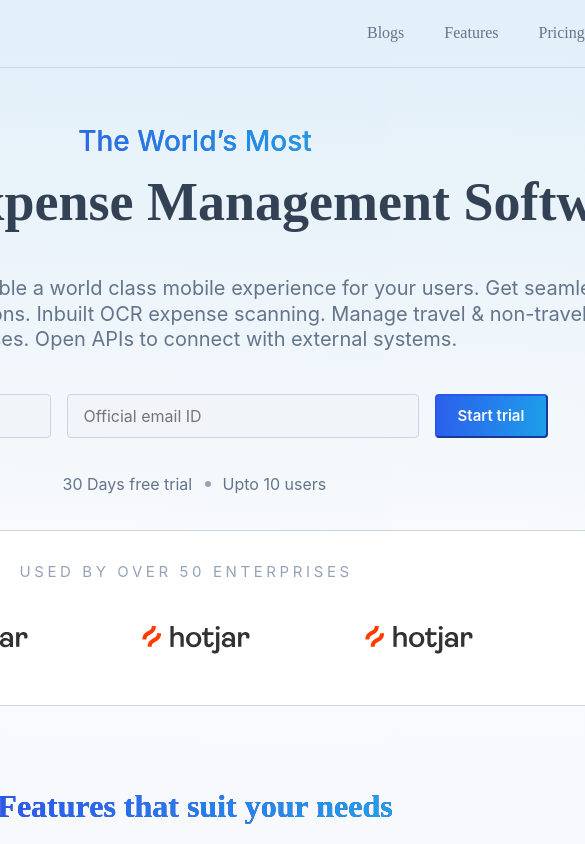
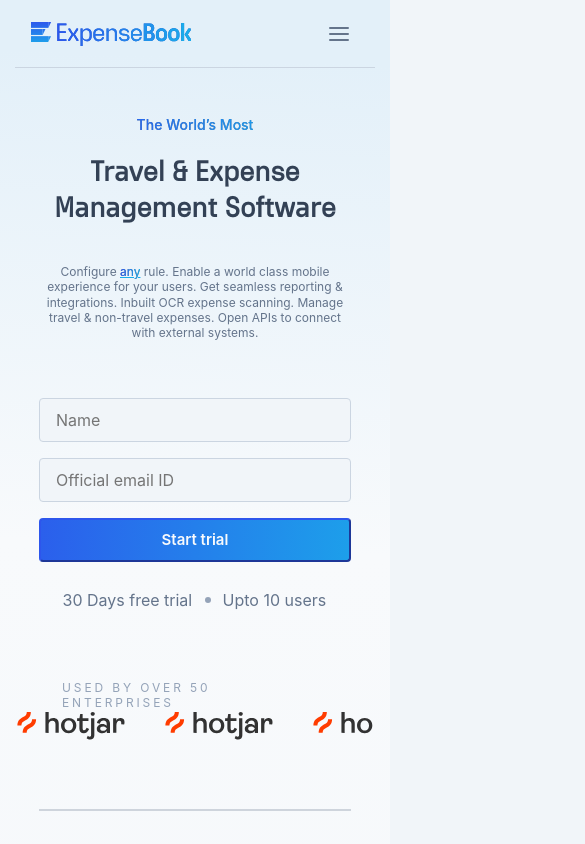
Before and after one commit to ShailendraTrivedi/Bilzo_Assinment, a Vue app: page / in a window 390 px wide. Shown: the top 844 px of the page, 585 px wide, since content can reach past the window. Built offline with nearby package versions, Linux system fonts and the light colour scheme.

Commit message:
Adding responsive to the navbar, first & second section in the landing page.

```diff
--- a/src/App.vue
+++ b/src/App.vue
@@ -2,20 +2,38 @@
 import Navbar_Component from './components/Navbar.vue'
 import FirstSection from './components/FirstSection.vue'
 import SecondSection from "./components/SecondSection.vue"
-import ThirdSection from "./components/ThirdSection.vue"
-import FourthSection from "./components/FourthSection.vue"
-import FifthSection from "./components/FifthSection.vue"
-import SixthSection from "./components/SixthSection.vue"
-import Footer_Component from "./components/Footer.vue"
+// import ThirdSection from "./components/ThirdSection.vue"
+// import FourthSection from "./components/FourthSection.vue"
+// import FifthSection from "./components/FifthSection.vue"
+// import SixthSection from "./components/SixthSection.vue"
+// import Footer_Component from "./components/Footer.vue"
 </script>
 
 <template>
   <Navbar_Component />
   <FirstSection />
   <SecondSection />
-  <ThirdSection />
-  <FourthSection />
-  <FifthSection />
-  <SixthSection />
-  <Footer_Component />
+  <div class="line">
+  </div>
+  <!-- <ThirdSection /> -->
+  <!-- <FourthSection /> -->
+  <!-- <FifthSection /> -->
+  <!-- <SixthSection /> -->
+  <!-- <Footer_Component /> -->
 </template>
+
+<style scoped>
+@media screen and (max-width: 400px) {
+  .line {
+    width: 312px;
+    height: 2px;
+    background: #ced4dc;
+    flex: none;
+    order: 0;
+    align-self: stretch;
+    flex-grow: 0;
+    margin: 50px auto;
+  }
+
+}
+</style>
--- a/src/assets/base.css
+++ b/src/assets/base.css
@@ -1,19 +1,18 @@
+@font-face {
+  font-family: "Extatica";
+  src: url("./fonts/Extatica-Regular.otf") format("opentype");
+}
+
 *,
 *::before,
 *::after {
   padding: 0;
   margin: 0;
   box-sizing: border-box;
-  margin: 0;
-  font-weight: normal;
 }
 
 body {
-  display: flex;
-  flex-direction: row;
-  justify-content: center;
-  align-items: flex-start;
-  padding: 0px;
+  font-family: "Extatica";
   position: relative;
   height: 3192px;
   background: linear-gradient(
--- /dev/null
+++ b/src/assets/fonts/font.css
@@ -0,0 +1,4 @@
+@font-face {
+  font-family: "Extatica";
+  src: url("./Extatica-Regular.otf") format("truetype");
+}
--- /dev/null
+++ b/src/assets/icons/HamBurger.vue
@@ -0,0 +1,12 @@
+<script>
+export default {
+    name: "HamBurger"
+}
+</script>
+<template>
+    <svg width="44" height="44" viewBox="0 0 44 44" fill="none" xmlns="http://www.w3.org/2000/svg">
+        <path d="M13 22H31M13 16H31M13 28H31" stroke="#64748B" stroke-width="2" stroke-linecap="round"
+            stroke-linejoin="round" />
+    </svg>
+
+</template>
--- a/src/assets/main.css
+++ b/src/assets/main.css
@@ -1,12 +1,18 @@
 @import "./base.css";
 
 #app {
-  width: 1366px;
+  width: 100%;
+  margin: 0 auto;
 }
 
-@media screen and (min-width: 1366px) {
+@media screen and (max-width: 1366px) {
   #app {
-    width: 100%;
+    width: 1366px;
+  }
+}
+@media screen and (max-width: 400px) {
+  #app {
+    width: 360px;
   }
 }
 
@@ -34,3 +40,9 @@
   color: #f8fafc;
   cursor: pointer;
 }
+
+@media screen and (max-width: 400px) {
+  button {
+    width: 312px;
+  }
+}
--- a/src/components/FirstSection.vue
+++ b/src/components/FirstSection.vue
@@ -7,8 +7,8 @@
   <section class="first_section">
     <div>
       <div>
-        <div>The World’s Most Configurable</div>
-        <div>Travel & Expense Management Software</div>
+        <h4>The World’s Most Configurable</h4>
+        <h1>Travel & Expense Management Software</h1>
       </div>
       <p>
         Configure <span>any</span> rule. Enable a world class mobile experience for your users. Get
@@ -18,8 +18,8 @@
     </div>
     <div class="input_values">
       <div>
-        <input type="text" class="" placeholder="Name" />
-        <input type="text" class="" placeholder="Official email ID" />
+        <input type="text" class="name" placeholder="Name" />
+        <input type="text" class="email" placeholder="Official email ID" />
         <button>Start trial</button>
       </div>
       <div>
@@ -36,6 +36,7 @@
   display: flex;
   flex-direction: column;
   align-items: center;
+  justify-content: space-between;
   padding: 56px 244px;
   gap: 40px;
   width: 1366px;
@@ -99,7 +100,7 @@
   text-fill-color: transparent;
 }
 
-.first_section>div>div div:nth-child(1) {
+.first_section>div>div>h4 {
   width: 411px;
   height: 36px;
   font-family: 'Inter';
@@ -118,7 +119,7 @@
   flex-grow: 0;
 }
 
-.first_section>div>div div:nth-child(2) {
+.first_section>div>div>h1 {
   width: 975px;
   height: 72px;
   font-family: 'Extatica';
@@ -131,6 +132,44 @@
   flex: none;
   order: 1;
   flex-grow: 0;
+}
+
+@media screen and (max-width: 400px) {
+  .first_section {
+    padding: 48px 24px;
+    gap: 56px;
+    width: 360px;
+    height: 612px;
+  }
+
+  .first_section>div {
+    gap: 32px;
+    width: 312px;
+  }
+
+  .first_section>div>div {
+    gap: 20px;
+    width: 312px;
+  }
+
+  .first_section>div>p {
+    width: 312px;
+    height: 75px;
+    font-size: 12px;
+  }
+
+  .first_section>div>div>h4 {
+    width: 206px;
+    height: 18px;
+    font-size: 14px;
+  }
+
+  .first_section>div>div>h1 {
+    width: 312px;
+    height: 72px;
+    font-size: 28px;
+  }
+
 }
 
 .input_values {
@@ -146,7 +185,7 @@
   flex-grow: 0;
 }
 
-.input_values div:nth-child(1) {
+.input_values>div:nth-child(1) {
   display: flex;
   flex-direction: row;
   align-items: flex-start;
@@ -160,7 +199,7 @@
   margin: 0 auto;
 }
 
-.input_values div:nth-child(2) {
+.input_values>div:nth-child(2) {
   display: flex;
   flex-direction: row;
   align-items: center;
@@ -174,7 +213,7 @@
   margin: 0 auto;
 }
 
-.input_values div:nth-child(2)>p {
+.input_values>div:nth-child(2)>p {
   width: 130px;
   height: 20px;
   font-family: 'Inter';
@@ -187,7 +226,7 @@
   flex-grow: 0;
 }
 
-.input_values div:nth-child(2)>span {
+.input_values>div:nth-child(2)>span {
   width: 6px;
   height: 6px;
   background: #94a3b8;
@@ -196,11 +235,11 @@
   flex-grow: 0;
 }
 
-.input_values div:nth-child(1)>input:focus {
+.input_values>div:nth-child(1)>input:focus {
   outline: none;
 }
 
-.input_values div:nth-child(1)>input {
+.input_values>div:nth-child(1)>input {
   box-sizing: border-box;
   display: flex;
   flex-direction: row;
@@ -219,15 +258,34 @@
   font-size: 16px;
   line-height: 128%;
   color: #94a3b8;
-}
-
-.input_values div:nth-child(1) input:nth-child(1) {
-  width: 200px;
   height: 44px;
 }
 
-.input_values div:nth-child(1) input:nth-child(2) {
+.input_values>div:nth-child(1)>.name {
+  width: 200px;
+}
+
+.input_values>div:nth-child(1) .email {
   width: 352px;
-  height: 44px;
+}
+
+@media screen and (max-width: 400px) {
+  .input_values {
+    width: 312px;
+    height: 192px;
+  }
+
+  .input_values>div:nth-child(1) {
+    flex-direction: column;
+    align-items: center;
+    justify-content: center;
+    width: 312px;
+    height: 156px;
+  }
+
+  .input_values>div:nth-child(1)>.name,
+  .input_values>div:nth-child(1)>.email {
+    width: 312px;
+  }
 }
 </style>
--- a/src/components/Navbar.vue
+++ b/src/components/Navbar.vue
@@ -1,10 +1,12 @@
 <script>
 import Logo_Icon from '../assets/icons/Logo.vue'
+import HamBurger from "../assets/icons/HamBurger.vue"
 
 export default {
   name: 'Navbar_Component',
   components: {
-    LogoIcon: Logo_Icon
+    LogoIcon: Logo_Icon,
+    HamBurger: HamBurger
   }
 }
 </script>
@@ -19,8 +21,10 @@
       <li>Integration</li>
       <button>Start trial</button>
     </ul>
+    <HamBurger class="hamburger" />
   </div>
 </template>
+
 
 <style scoped>
 .navbar_box {
@@ -31,7 +35,6 @@
   justify-content: space-between;
   align-items: center;
   padding: 12px 120px;
-  gap: 402px;
   width: 1366px;
   height: 68px;
   border-bottom: 1px solid #cbd5e1;
@@ -45,7 +48,7 @@
   flex-direction: row;
   align-items: flex-start;
   padding: 0px;
-  width: 411px;
+  width: 480px;
   height: 44px;
   flex: none;
   order: 0;
@@ -53,7 +56,11 @@
   list-style-type: none;
 }
 
-.navbar_box>ul>li {
+.hamburger {
+  display: none
+}
+
+.navbar_box>ul>li:not(:last-child) {
   color: var(--500, #64748b);
   width: 131px;
   height: 44px;
@@ -62,4 +69,25 @@
   opacity: 0px;
   cursor: pointer;
 }
+
+@media screen and (max-width: 400px) {
+  .navbar_box {
+    display: flex;
+    flex-direction: row;
+    justify-content: space-between;
+    align-items: center;
+    padding: 12px 14px 12px 16px;
+    width: 360px;
+    height: 68px;
+
+  }
+
+  .navbar_box>ul {
+    display: none
+  }
+
+  .hamburger {
+    display: block
+  }
+}
 </style>
--- a/src/components/SecondSection.vue
+++ b/src/components/SecondSection.vue
@@ -9,7 +9,7 @@
 </script>
 <template>
     <section class="second_section">
-        <div>USED BY OVER 50 ENTERPRISES</div>
+        <h3>USED BY OVER 50 ENTERPRISES</h3>
         <ul>
             <li>
                 <HotJar />
@@ -53,7 +53,7 @@
     margin: 0 auto;
 }
 
-.second_section>div {
+.second_section>h3 {
     width: 351px;
     height: 20px;
     font-family: "Inter";
@@ -86,4 +86,31 @@
     z-index: 1;
     list-style-type: none;
 }
+
+@media screen and (max-width:400px) {
+    .second_section {
+        padding: 0px;
+        gap: 16px;
+        width: 356px;
+        height: 79px;
+        overflow: hidden;
+        background: none;
+        border: none;
+    }
+
+    .second_section>h3 {
+        width: 266px;
+        height: 15px;
+        font-size: 12px;
+    }
+
+    .second_section>ul {
+        justify-content: center;
+        align-items: flex-start;
+        gap: 40px;
+        width: 404px;
+        height: 48px;
+    }
+
+}
 </style>
```
